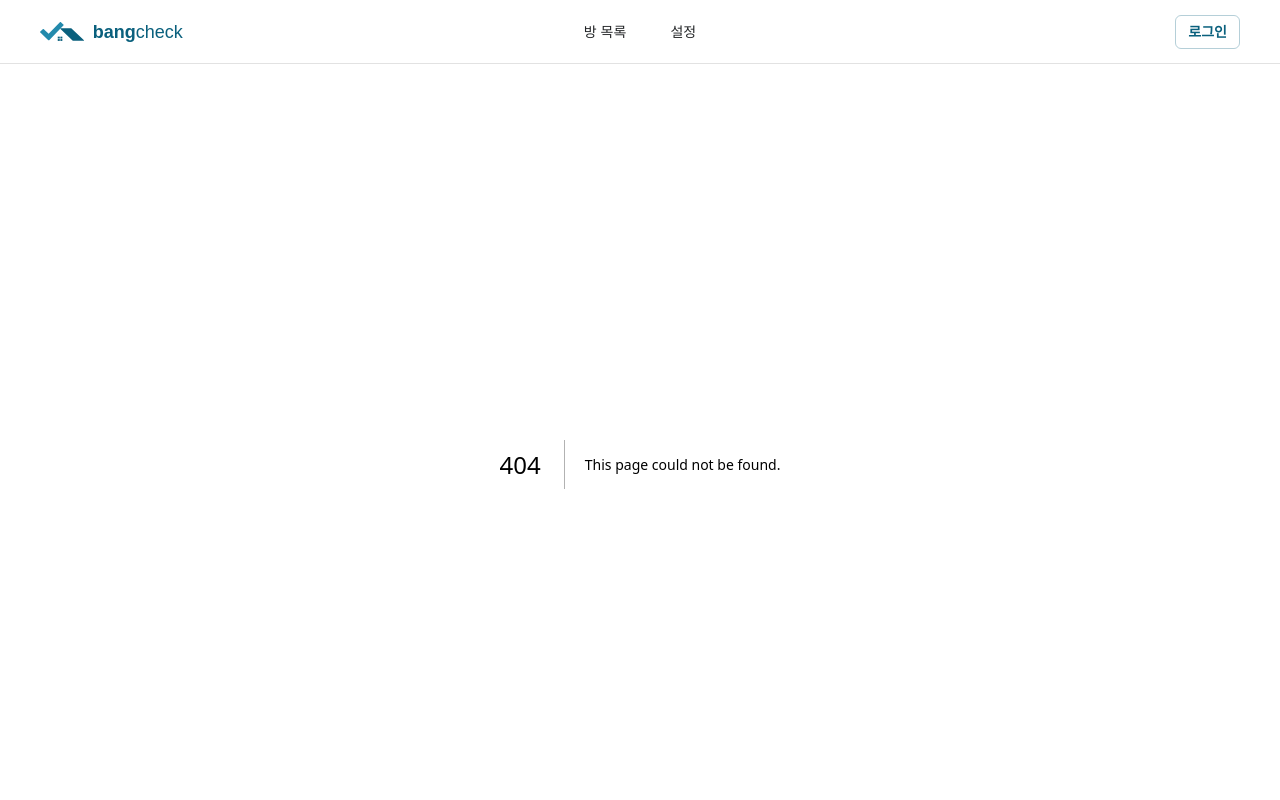
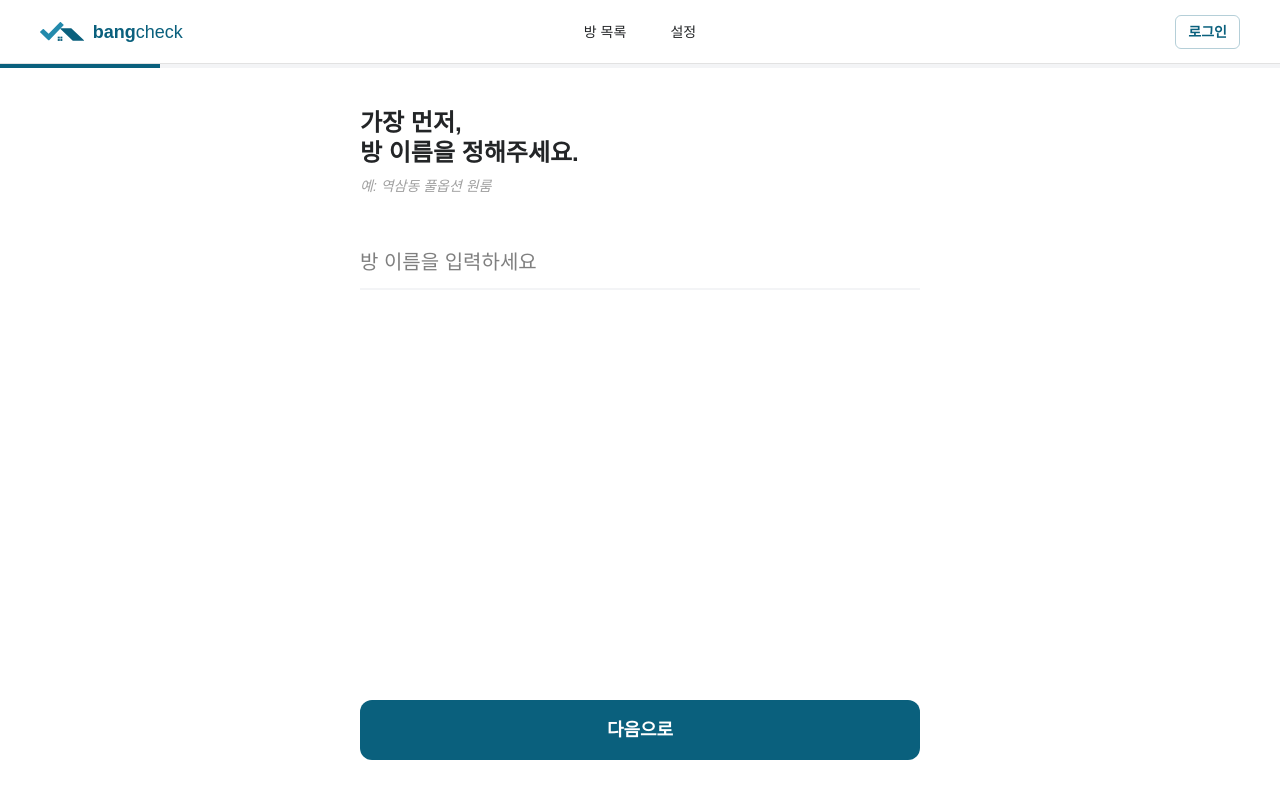
Before and after one commit to BangCheck/BangCheck, a Next.js app in the folder frontend/: page /checklist/new in a window 1280 px wide. Before the commit this address had no page. Shown: the top 800 px of the page. Built offline with nearby package versions, Linux system fonts and the light colour scheme.

Commit message:
feat: 홈 화면 속도 개선 및 체크리스트 퍼널 구조 도입
#19

```diff
--- a/frontend/package.json
+++ b/frontend/package.json
@@ -9,6 +9,7 @@
     "lint": "eslint"
   },
   "dependencies": {
+    "@hookform/resolvers": "^5.2.2",
     "@tanstack/react-query": "^5.99.0",
     "axios": "^1.15.0",
     "class-variance-authority": "^0.7.1",
@@ -16,6 +17,7 @@
     "next": "16.2.3",
     "react": "19.2.4",
     "react-dom": "19.2.4",
+    "react-hook-form": "^7.73.1",
     "tailwind-merge": "^3.5.0",
     "zod": "^4.3.6",
     "zustand": "^5.0.12"
--- /dev/null
+++ b/frontend/src/app/checklist/new/page.tsx
@@ -0,0 +1,66 @@
+'use client';
+
+import { useForm, FormProvider } from 'react-hook-form';
+import { zodResolver } from '@hookform/resolvers/zod';
+import { z } from 'zod';
+import { useCheckFunnel } from '@/features/checklist/hooks/useCheckFunnel';
+import Step1BasicInfo from '@/features/checklist/components/Step1BasicInfo';
+
+// 전체 폼 스키마 (임시)
+const checklistSchema = z.object({
+  name: z.string().min(1, '방 이름을 입력해주세요'),
+  // ... 나머지 필드들
+});
+
+type ChecklistFormValues = z.infer<typeof checklistSchema>;
+
+export default function ChecklistNewPage() {
+  const methods = useForm<ChecklistFormValues>({
+    resolver: zodResolver(checklistSchema),
+    defaultValues: {
+      name: '',
+    }
+  });
+
+  const { step, next, prev } = useCheckFunnel();
+
+  const onSubmit = (data: ChecklistFormValues) => {
+    console.log('Final Data:', data);
+    // TODO: 백엔드 API 호출
+  };
+
+  return (
+    <div className="flex-1 bg-white min-h-[calc(100vh-64px)] flex flex-col">
+      {/* 상단 프로그레스 바 (선택 사항) */}
+      <div className="h-1 bg-gray-100 w-full overflow-hidden">
+        <div
+          className="h-full bg-[#0A607D] transition-all duration-300"
+          style={{ width: `${(step / 8) * 100}%` }}
+        />
+      </div>
+
+      <div className="max-w-[600px] mx-auto w-full px-5 py-10 flex-1 flex flex-col">
+        <FormProvider {...methods}>
+          <form
+            onSubmit={methods.handleSubmit(onSubmit)}
+            className="flex-1 flex flex-col"
+          >
+            {/* 퍼널 단계별 렌더링 */}
+            {step === 1 && <Step1BasicInfo onNext={next} />}
+
+            {step > 1 && step <= 8 && (
+              <div className="flex-1 flex flex-col items-center justify-center text-center">
+                <h2 className="text-2xl font-bold mb-4">Step {step} 준비 중</h2>
+                <p className="text-gray-500 mb-8">시니어 개발자의 조언에 따라 퍼널 구조로 설계되었습니다.</p>
+                <div className="flex gap-4">
+                  <button type="button" onClick={prev} className="px-6 py-2 border rounded-md">이전</button>
+                  <button type="button" onClick={next} className="px-6 py-2 bg-[#0A607D] text-white rounded-md">다음</button>
+                </div>
+              </div>
+            )}
+          </form>
+        </FormProvider>
+      </div>
+    </div>
+  );
+}
--- a/frontend/src/app/page.tsx
+++ b/frontend/src/app/page.tsx
@@ -2,52 +2,71 @@
 
 import { useQuery } from '@tanstack/react-query';
 import { useAuthStore } from '@/store/use-auth-store';
-import { getRooms, Room } from '@/services/room-service';
+import { getRooms } from '@/services/room-service';
 import Image from 'next/image';
 import Link from 'next/link';
 import { cn } from '@/lib/utils';
 
 /**
  * 01_홈화면 (SCR-HOME)
- * 1. 비로그인 / 빈 상태 (429:5169, 429:5479)
- * 2. 방 카드 리스트 (429:6000)
+ * 429:5365 디자인 반영: 로그인 후 등록된 정보가 없을 때
  */
 export default function Home() {
   const { isLoggedIn } = useAuthStore();
 
-  const { data: rooms = [], isLoading } = useQuery({
+  const { data: rooms = [], isLoading, isFetched } = useQuery({
     queryKey: ['rooms'],
     queryFn: getRooms,
     enabled: isLoggedIn,
+    staleTime: 1000 * 60, // 1분간 캐시 유지하여 반복 진입 시 속도 향상
   });
 
-  // 1. 비로그인 또는 등록된 방이 없는 상태 (Empty State)
-  if (!isLoggedIn || (!isLoading && rooms.length === 0)) {
+  // 1. 로딩 상태 (Skeleton)
+  if (isLoggedIn && isLoading && !isFetched) {
+    return (
+      <main className="flex-1 flex flex-col items-center justify-center bg-[#FAFAFA] min-h-[calc(100vh-64px)]">
+        <div className="w-[256px] space-y-6 animate-pulse">
+          <div className="w-[70px] h-[70px] bg-gray-200 rounded-full mx-auto" />
+          <div className="h-6 bg-gray-200 rounded w-full" />
+          <div className="h-4 bg-gray-200 rounded w-2/3 mx-auto" />
+          <div className="h-12 bg-gray-200 rounded-md w-full mt-10" />
+        </div>
+      </main>
+    );
+  }
+
+  // 2. 비로그인 또는 등록된 방이 없는 상태 (429:5365 반영)
+  if (!isLoggedIn || (isFetched && rooms.length === 0)) {
     return (
       <main className="flex-1 flex flex-col items-center justify-center bg-[#FAFAFA] min-h-[calc(100vh-64px)] pb-20">
-        <div className="flex flex-col items-center gap-10 max-w-[256px]">
-          <div className="flex flex-col items-center gap-7">
+        <div className="flex flex-col items-center gap-[40px] max-w-[300px]">
+          <div className="flex flex-col items-center gap-[28px]">
             <div className="w-[70px] h-[70px] relative">
               <Image
-                src="/images/empty-checklist.svg" // 피그마 아이콘 대체 (임시)
+                src="https://www.figma.com/api/mcp/asset/8c0b0798-e015-40d9-bb1c-5deb42ba4283"
                 alt=""
                 fill
                 className="object-contain"
-                onError={(e) => { (e.target as any).src = 'https://www.figma.com/api/mcp/asset/8c0b0798-e015-40d9-bb1c-5deb42ba4283' }}
+                unoptimized
               />
             </div>
-            <div className="text-center space-y-2">
-              <h2 className="text-[20px] font-bold text-[#232527]">아직 등록된 체크리스트가 없어요</h2>
-              <p className="text-[16px] text-[#232527] leading-relaxed">
-                방체크에서<br />체크리스트를 기록해보세요
-              </p>
+            <div className="text-center space-y-3">
+              <h2 className="text-[20px] font-bold text-[#232527] leading-tight">
+                아직 등록된 체크리스트가 없어요
+              </h2>
+              <div className="text-[16px] text-[#232527] font-normal leading-relaxed opacity-80">
+                <p>방체크에서</p>
+                <p>체크리스트를 기록해보세요</p>
+              </div>
             </div>
           </div>
           <Link
             href="/checklist/new"
-            className="w-[237px] bg-[#0A607D] text-white py-3 rounded-[6px] flex items-center justify-center gap-2 font-semibold hover:bg-[#084e6d] transition-colors"
+            className="w-[237px] bg-[#0A607D] text-white py-[12px] rounded-[6px] flex items-center justify-center gap-[10px] font-semibold text-[16px] hover:bg-[#084e6d] transition-all active:scale-[0.98]"
           >
-            <span className="text-xl">+</span>
+            <span className="w-5 h-5 flex items-center justify-center">
+               <svg width="20" height="20" viewBox="0 0 24 24" fill="none" stroke="currentColor" strokeWidth="2.5" strokeLinecap="round" strokeLinejoin="round"><line x1="12" y1="5" x2="12" y2="19"></line><line x1="5" y1="12" x2="19" y2="12"></line></svg>
+            </span>
             체크리스트 시작하기
           </Link>
         </div>
@@ -55,22 +74,21 @@ export default function Home() {
     );
   }
 
-  // 2. 방 목록이 있는 상태 (Room Grid)
+  // 3. 방 목록이 있는 상태 (생략 - 기존 로직 유지)
   return (
     <main className="flex-1 bg-white min-h-screen">
-      {/* View Toggle Bar (카드로 보기 / 지도로 보기) */}
+      {/* ... 기존 방 목록 UI 동일 ... */}
       <div className="flex justify-center border-b border-[#E2E2E2]">
         <div className="flex gap-7">
           <button className="flex items-center gap-2 px-4 py-3 border-b-2 border-[#232527] font-bold text-[#232527]">
-            <span className="w-5 h-5">🗂️</span> 카드로 보기
+             카드로 보기
           </button>
           <button className="flex items-center gap-2 px-4 py-3 text-[#A0A0A0] font-bold">
-            <span className="w-5 h-5">🗺️</span> 지도로 보기
+             지도로 보기
           </button>
         </div>
       </div>
 
-      {/* Filter Bar */}
       <div className="border-b border-[#E2E2E2] px-10 py-3 flex justify-between items-center bg-white sticky top-16 z-40">
         <div className="flex gap-2.5">
           <button className="border border-[#BFBFBF] rounded-[6px] px-3 py-1.5 text-sm font-medium text-[#444] flex items-center gap-1">
@@ -84,19 +102,16 @@ export default function Home() {
           href="/report"
           className="bg-[#BFBFBF] text-white px-4 py-2 rounded-[4px] text-xs font-semibold flex items-center gap-2 hover:bg-[#232527] transition-colors"
         >
-          📄 비교 리포트
+          비교 리포트
         </Link>
       </div>
 
       <div className="px-10 py-5">
         <p className="text-sm font-semibold text-[#A0A0A0] mb-4">등록된 방 {rooms.length}개/6개</p>
-
-        {/* Room Grid */}
         <div className="grid grid-cols-1 md:grid-cols-2 lg:grid-cols-3 gap-4">
           {rooms.map((room) => (
-            <div key={room.id} className="border border-[#E2E2E2] rounded-[6px] p-6 shadow-sm hover:shadow-md transition-shadow relative">
+            <div key={room.id} className="border border-[#E2E2E2] rounded-[6px] p-6 shadow-sm hover:shadow-md transition-shadow relative bg-white">
               <button className="absolute top-6 right-6 text-[#BFBFBF] hover:text-red-500">🗑️</button>
-
               <div className="space-y-5">
                 <div className="space-y-3">
                   <div className="flex items-center gap-1.5 text-[#777] text-xs">
@@ -105,34 +120,28 @@ export default function Home() {
                   </div>
                   <div className="space-y-1">
                     <h3 className="text-lg font-bold text-[#232527] line-clamp-1">{room.name}</h3>
-                    <p className="text-xs text-[#777] flex items-center gap-1">
-                      📍 {room.address}
-                    </p>
+                    <p className="text-xs text-[#777]">📍 {room.address}</p>
                   </div>
                 </div>
-
                 <div className="space-y-2.5">
                   <div className="flex flex-wrap gap-1">
                     {room.tags.map(tag => (
-                      <span key={tag} className="bg-[#F9E8F0] text-[#461A2B] text-xs font-semibold px-1 py-0.5 rounded-[2px]">
+                      <span key={tag} className="bg-[#F9E8F0] text-[#461A2B] text-[12px] font-semibold px-1.5 py-0.5 rounded-[2px]">
                         {tag}
                       </span>
                     ))}
-                    <span className="bg-[#F9E8F0] text-[#461A2B] text-xs font-semibold px-1 py-0.5 rounded-[2px]">
+                    <span className="bg-[#F9E8F0] text-[#461A2B] text-[12px] font-semibold px-1.5 py-0.5 rounded-[2px]">
                       {room.price}
                     </span>
                   </div>
-
-                  <div className="flex gap-3 text-xs text-[#232527]">
-                    {room.issues.mold && <span className="flex items-center gap-1">🦠 곰팡이</span>}
-                    {room.issues.leak && <span className="flex items-center gap-1">💧 누수</span>}
-                    {room.issues.bug && <span className="flex items-center gap-1">🪲 벌레</span>}
-                    {room.issues.etcCount > 0 && <span>+ {room.issues.etcCount}개의 문제사항</span>}
+                  <div className="flex gap-3 text-xs text-[#232527] font-medium">
+                    {room.issues.mold && <span>🦠 곰팡이</span>}
+                    {room.issues.leak && <span>💧 누수</span>}
+                    {room.issues.bug && <span>🪲 벌레</span>}
                   </div>
                 </div>
-
                 {room.memo && (
-                  <p className="text-xs text-[#777] pt-5 border-t border-[#E2E2E2]">
+                  <p className="text-xs text-[#777] pt-4 border-t border-[#E2E2E2] line-clamp-2">
                     메모 : {room.memo}
                   </p>
                 )}
--- /dev/null
+++ b/frontend/src/features/checklist/components/Step1BasicInfo.tsx
@@ -0,0 +1,45 @@
+'use client';
+
+import { useFormContext } from 'react-hook-form';
+
+interface Step1Props {
+  onNext: () => void;
+}
+
+export default function Step1BasicInfo({ onNext }: Step1Props) {
+  const { register, formState: { errors } } = useFormContext();
+
+  return (
+    <div className="flex-1 flex flex-col">
+      <div className="mb-10">
+        <h1 className="text-[24px] font-bold text-[#232527] leading-tight">
+          가장 먼저,<br />방 이름을 정해주세요.
+        </h1>
+        <p className="text-sm text-text-caption mt-2 italic">예: 역삼동 풀옵션 원룸</p>
+      </div>
+
+      <div className="space-y-6 flex-1">
+        <div className="space-y-2">
+          <input
+            {...register('name')}
+            placeholder="방 이름을 입력하세요"
+            className="w-full text-xl py-3 border-b-2 border-gray-100 focus:border-[#0A607D] outline-none transition-colors"
+          />
+          {errors.name && (
+            <p className="text-red-500 text-sm">{errors.name.message as string}</p>
+          )}
+        </div>
+      </div>
+
+      <div className="pt-10">
+        <button
+          type="button"
+          onClick={onNext}
+          className="w-full bg-[#0A607D] text-white py-4 rounded-xl font-bold text-lg hover:brightness-110 active:scale-[0.98] transition-all"
+        >
+          다음으로
+        </button>
+      </div>
+    </div>
+  );
+}
--- /dev/null
+++ b/frontend/src/features/checklist/hooks/useCheckFunnel.ts
@@ -0,0 +1,31 @@
+'use client';
+
+import { useRouter, useSearchParams } from 'next/navigation';
+
+/**
+ * 체크리스트 8단계 퍼널 제어를 위한 커스텀 훅
+ */
+export const useCheckFunnel = () => {
+  const router = useRouter();
+  const searchParams = useSearchParams();
+
+  // 현재 단계를 쿼리 파라미터에서 가져옴 (기본값 1)
+  const step = Number(searchParams.get('step')) || 1;
+
+  const setStep = (nextStep: number) => {
+    const params = new URLSearchParams(searchParams.toString());
+    params.set('step', nextStep.toString());
+    router.push(`/checklist/new?${params.toString()}`);
+  };
+
+  const next = () => {
+    if (step < 8) setStep(step + 1);
+  };
+
+  const prev = () => {
+    if (step > 1) setStep(step - 1);
+    else router.back();
+  };
+
+  return { step, next, prev };
+};
```
Also changed, not shown: frontend/src/components/ui/Skeleton.tsx (added), 1 other file (tests, documents, lock files or other folders).
